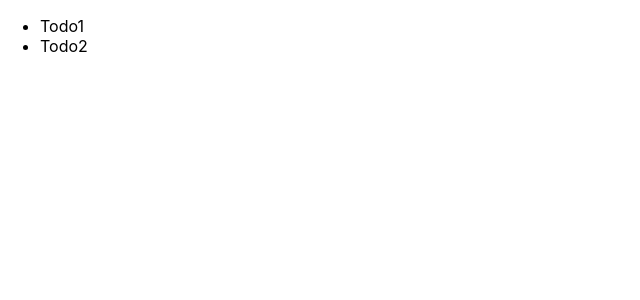
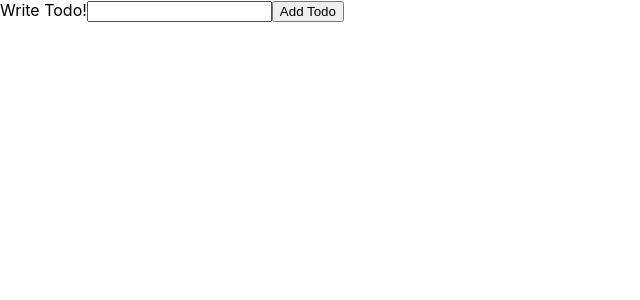
Before and after one commit to pajiyeee/react-complete-guide, a React (Create React App) app: page / in a window 1280 px wide. Shown: the top 300 px of the page, without its empty margins (0-640 px from the left). Built offline with nearby package versions, Linux system fonts and the light colour scheme.

Commit message:
Add: Section27 타입스크립트 투두리스트 연습

```diff
--- a/src/App.tsx
+++ b/src/App.tsx
@@ -1,11 +1,13 @@
-import React from "react";
 import Todos from "./components/Todos";
+import NewTodo from "./components/NewTodo";
+import TodosContextProvider from "./store/todos-context";
 
 function App() {
   return (
-    <div>
+    <TodosContextProvider>
+      <NewTodo />
       <Todos />
-    </div>
+    </TodosContextProvider>
   );
 }
 
--- /dev/null
+++ b/src/components/NewTodo.tsx
@@ -0,0 +1,27 @@
+import React, { FormEvent, useContext, useRef } from "react";
+import { TodosContext } from "../store/todos-context";
+
+const NewTodo: React.FC = (props) => {
+  const todosCtx = useContext(TodosContext);
+  const todoInputRef = useRef<HTMLInputElement>(null);
+
+  const inputHandler = (event: FormEvent) => {
+    event.preventDefault();
+    const newTodoText = todoInputRef.current!.value;
+    if (newTodoText.trim().length === 0) {
+      return;
+    } else {
+      todosCtx.addTodo(newTodoText);
+    }
+  };
+
+  return (
+    <form onSubmit={inputHandler}>
+      <label htmlFor="text">Write Todo!</label>
+      <input type="text" id="text" ref={todoInputRef} />
+      <button>Add Todo</button>
+    </form>
+  );
+};
+
+export default NewTodo;
--- /dev/null
+++ b/src/components/TodoItem.tsx
@@ -0,0 +1,10 @@
+import React from "react";
+
+const TodoItem: React.FC<{
+  onRemoveItem: () => void;
+  text: string;
+}> = (props) => {
+  return <li onClick={props.onRemoveItem}>{props.text}</li>;
+};
+
+export default TodoItem;
--- a/src/components/Todos.tsx
+++ b/src/components/Todos.tsx
@@ -1,12 +1,20 @@
-import React from "react";
+import React, { useContext } from "react";
+import TodoItem from "./TodoItem";
+import { TodosContext } from "../store/todos-context";
 
-function Todos() {
+const Todos: React.FC = () => {
+  const todosCtx = useContext(TodosContext);
   return (
     <ul>
-      <li>Todo1</li>
-      <li>Todo2</li>
+      {todosCtx.items.map((item) => (
+        <TodoItem
+          key={item.id}
+          text={item.text}
+          onRemoveItem={todosCtx.removeTodo.bind(null, item.id)}
+        />
+      ))}
     </ul>
   );
-}
+};
 
 export default Todos;
--- /dev/null
+++ b/src/models/Todo.ts
@@ -0,0 +1,11 @@
+class Todo {
+  id: string;
+  text: string;
+
+  constructor(todoText: string) {
+    this.id = new Date().toISOString();
+    this.text = todoText;
+  }
+}
+
+export default Todo;
--- /dev/null
+++ b/src/store/todos-context.tsx
@@ -0,0 +1,50 @@
+import React, { useState } from "react";
+import Todo from "../models/Todo";
+
+type TodoContextObj = {
+  items: Todo[];
+  addTodo: (text: string) => void;
+  removeTodo: (id: string) => void;
+};
+
+type TodoContextChildrenObj = {
+  children: React.ReactNode;
+};
+
+export const TodosContext = React.createContext<TodoContextObj>({
+  items: [],
+  addTodo: () => {},
+  removeTodo: (id: string) => {},
+});
+
+const TodosContextProvider: React.FC<TodoContextChildrenObj> = ({
+  children,
+}) => {
+  const [todos, setTodos] = useState<Todo[]>([]);
+
+  const addTodoHandler = (newText: string) => {
+    const newTodo = new Todo(newText);
+
+    setTodos((prevTodo) => {
+      return prevTodo.concat(newTodo);
+    });
+  };
+
+  const removeItemHandler = (itemId: string) => {
+    setTodos((prevTodos) => prevTodos.filter((todo) => todo.id !== itemId));
+  };
+
+  const contextValue: TodoContextObj = {
+    items: todos,
+    addTodo: addTodoHandler,
+    removeTodo: removeItemHandler,
+  };
+
+  return (
+    <TodosContext.Provider value={contextValue}>
+      {children}
+    </TodosContext.Provider>
+  );
+};
+
+export default TodosContextProvider;
```
Also changed, not shown: 1 other file (tests, documents, lock files or other folders).
